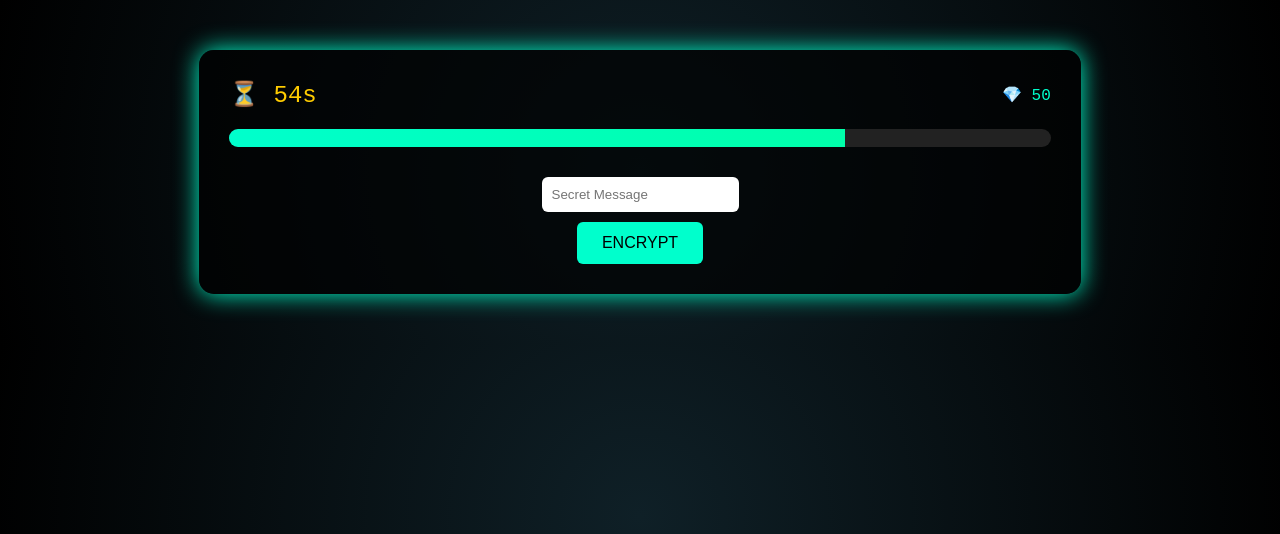
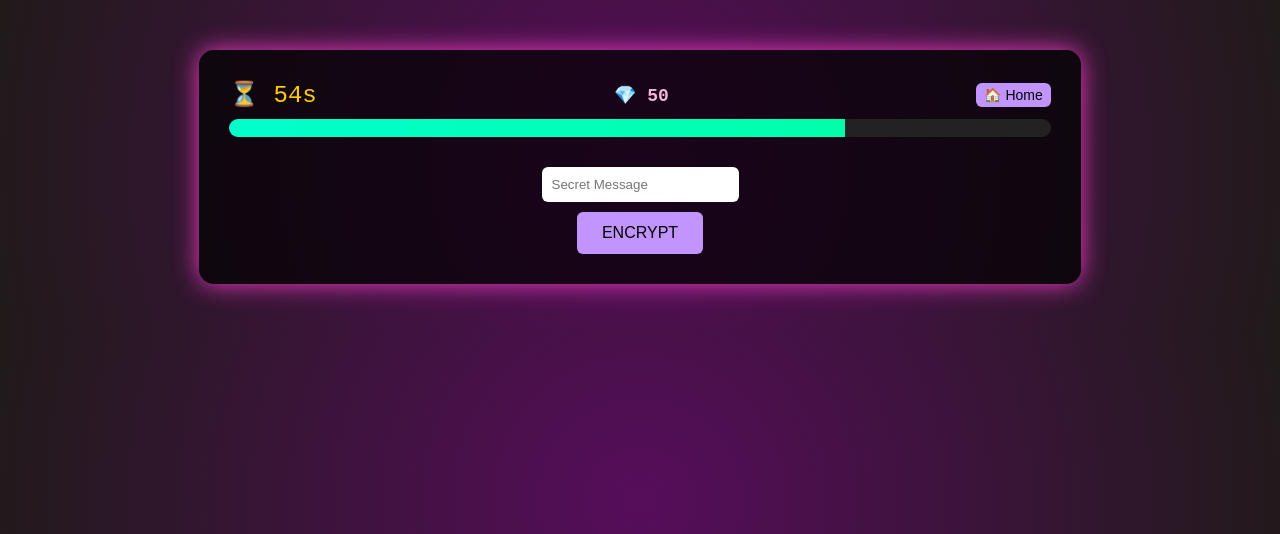
Before and after one commit to AnisAisyaah/CryptoGame, a Flask app: page /stage3 in a window 1280 px wide. Shown: the top 534 px of the page. Run offline with Flask 3, Linux system fonts and the light colour scheme.

Commit message:
by shaf - latest

```diff
--- a/static/game.js
+++ b/static/game.js
@@ -59,22 +59,36 @@ function startTimer() {
 
 // ================= HINT FUNCTION =================
 function getHint() {
-    if (!hintUsed) {
-        timeLeft -= 5;
-        hintUsed = true;
-        if (timeLeft < 0) timeLeft = 0;
-        alert("⏱ Hint used! -5 seconds penalty.");
+    // Only allow hint once
+    if (hintUsed) {
+        alert("💡 Hint already used!");
+        return;
     }
 
+    // Ask the user if they really want to use the hint
+    const useHint = confirm("Do you want to use a hint? This will deduct 40 seconds.");
+    if (!useHint) return; // User declined, do nothing
+
+    // Deduct penalty and mark hint as used
+    timeLeft -= 40;
+    if (timeLeft < 0) timeLeft = 0;
+    hintUsed = true;
+
+    alert("⏱ Hint used! -40 seconds penalty.");
+
+    // Show hint box
     const box = document.getElementById("hintBox");
     const stepsDiv = document.getElementById("hintSteps");
-    if(box) box.style.display = "block";
+    if (box) box.style.display = "block";
 
+    // Show hint range
     const lower = Math.max(1, kCorrect - 2);
     const upper = kCorrect + 2;
+    if (stepsDiv) {
+        stepsDiv.innerHTML = `<p>💡 Hint: The correct k is between <b>${lower}</b> and <b>${upper}</b>.</p>`;
+    }
+}
 
-    if(stepsDiv) stepsDiv.innerHTML = `<p>💡 Hint: The correct k is between <b>${lower}</b> and <b>${upper}</b>.</p>`;
-}
 
 // ================= TRY K FUNCTION =================
 function tryK() {
--- a/static/style.css
+++ b/static/style.css
@@ -10,8 +10,8 @@
 }
 
 body {
-    background: radial-gradient(circle, #0f2027, #000);
-    color: #00ffcc;
+    background: radial-gradient(circle, #570d5b, #201a1a);
+    color: #f4b6d8;
     font-family: "Courier New", monospace;
     text-align: center;
 }
@@ -28,12 +28,12 @@ body {
     padding: 30px;
     background: rgba(0,0,0,0.7);
     border-radius: 15px;
-    box-shadow: 0 0 25px #00ffcc;
+    box-shadow: 0 0 25px #ec3ac2;
 }
 
 button {
     padding: 12px 25px;
-    background: #00ffcc;
+    background: #c194ff;
     border: none;
     font-size: 16px;
     border-radius: 6px;
--- a/templates/index.html
+++ b/templates/index.html
@@ -26,6 +26,7 @@
             transition: all 0.3s ease;
             user-select: none;
             background-color: #f8f8f8;
+            color: #000000;
         }
 
         .difficulty-card:hover {
@@ -34,9 +35,9 @@
         }
 
         .difficulty-card.selected {
-            background-color: #4caf50;
+            background-color:rgb(175, 76, 173);
             color: white;
-            border-color: #4caf50;
+            border-color:rgb(175, 76, 158);
         }
     </style>
 </head>
--- a/templates/stage3.html
+++ b/templates/stage3.html
@@ -3,6 +3,23 @@
 <head>
     <link rel="stylesheet" href="/static/style.css">
     <script src="/static/game.js"></script>
+    <style>
+        #diamonds {
+            font-weight: bold;
+            font-size: 18px;
+        }
+
+        button#homeBtn {
+            margin-left: 10px;
+            padding: 4px 8px;
+            font-size: 14px;
+            cursor: pointer;
+        }
+
+        .progress {
+            margin-top: 10px;
+        }
+    </style>
 </head>
 <body>
 <div class="container">
@@ -10,6 +27,7 @@
     <div style="display:flex; justify-content:space-between; align-items:center;">
         <div id="timer">⏳ 60s</div>
         <div id="diamonds">💎 50</div>
+        <button id="homeBtn" onclick="confirmBackToHome()">🏠 Home</button>
     </div>
 
     <div class="progress">
```
Also changed, not shown: leaderboard.json (+6 -6 lines), templates/stage1.html (+15 -4 lines), templates/stage4.html (+18 -0 lines).
